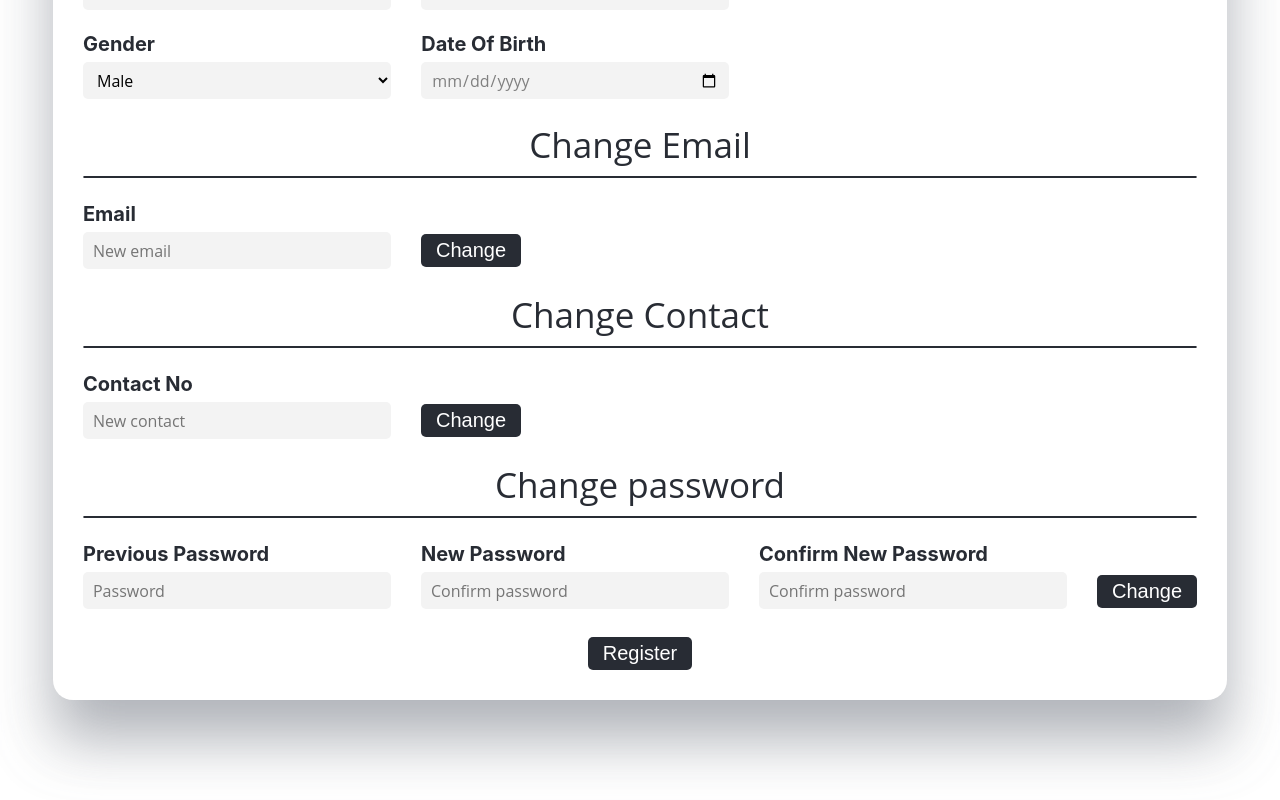
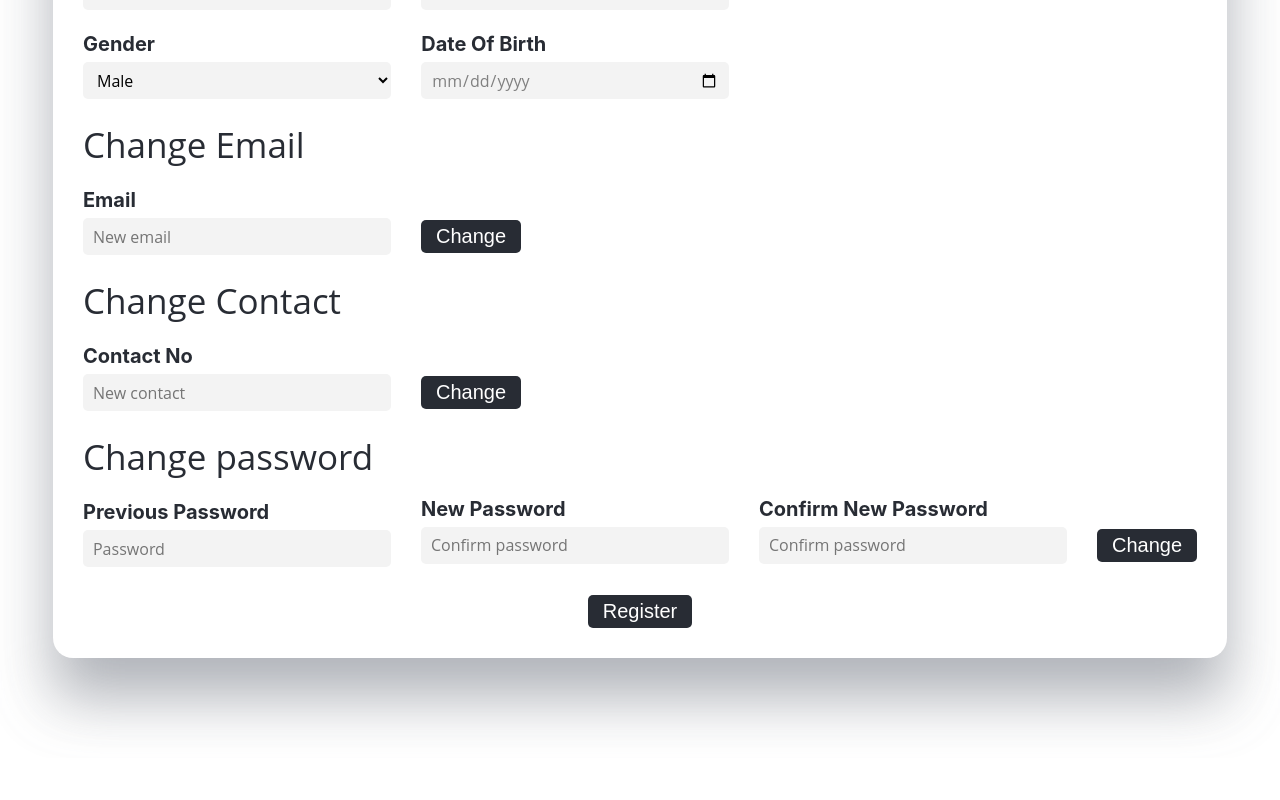
Before and after one commit to AbdullahJanKhan/isee, a React (Create React App) app: page / in a window 1280 px wide. Shown: the part 620-1420 px from the top of the page. After the commit the page ends 1378 px from the top, so only its background shows below. Built offline with nearby package versions, Linux system fonts and the light colour scheme.

Commit message:
userProfile Added

```diff
--- a/src/components/login/userProfile.js
+++ b/src/components/login/userProfile.js
@@ -40,16 +40,9 @@ export function UserProfile() {
                                 <input type="date" name="Dob" style={{color:"rgba(128,128,128, 1.0)"}} />
                             </div>
                             </div>
-                            <div className="subheading">
-                                <label htmlFor="email" className="change">Change Email</label>
-                            </div>
-                        </div>
-                    </div>
-                    <hr className="line"></hr>
-                    <div className="content">
-                        <div className="form">
                             <div className="inrow">
                                 <div className="form-group" style={{marginRight:"30px"}}>
+                                    <label htmlFor="email" className="change">Change Email</label>
                                     <label htmlFor="email" className="placeholder">Email</label>
                                     <div>
                                     <input type="text" name="email" placeholder="New email" style={{marginRight:"30px"}}/>
@@ -59,16 +52,10 @@ export function UserProfile() {
                                     </div>
                                 </div>
                             </div>
-                            <div className="subheading">
-                                <label htmlFor="contact" className="change">Change Contact</label>
-                            </div>
-                        </div>
-                    </div>
-                    <hr className="line"></hr>
-                    <div className="content">
-                        <div className="form">
+
                             <div className="inrow">
                                 <div className="form-group" style={{marginRight:"30px"}}>
+                                    <label htmlFor="contact" className="change">Change Contact</label>
                                     <label htmlFor="contact" className="placeholder">Contact No</label>
                                     <div>
                                     <input type="text" name="contact" placeholder="New contact" style={{marginRight:"30px"}}/>
@@ -78,30 +65,23 @@ export function UserProfile() {
                                     </div>
                                 </div>
                             </div>
-                            <div className="subheading">
-                                <label htmlFor="contact" className="change">Change password</label>
-                            </div>
-                        </div>
-                    </div>
-                    <hr className="line"></hr>
-                    <div className="content">
-                        <div className="form">
                             <div className="inrow">
                                 <div className="form-group" style={{marginRight:"30px"}}>
+                                    <label htmlFor="contact" className="change">Change password</label>
                                     <label htmlFor="password" className="placeholder">Previous Password</label>
                                     <input type="password" name="password" placeholder="Password" />
                                 </div>
-                                <div className="form-group" style={{marginRight:"30px"}}>
+                                <div className="form-group" style={{marginRight:"30px",marginTop:'60px'}}>
                                     <label htmlFor="confirm password" className="placeholder">New Password</label>
                                     <input type="password" name="password" placeholder="Confirm password" />
                                 </div>
-                                <div className="form-group" style={{marginRight:"30px"}}>
+                                <div className="form-group" style={{marginRight:"30px",marginTop:'60px'}}>
                                     <label htmlFor="confirm password" className="placeholder">Confirm New Password</label>
                                     <input type="password" name="password" placeholder="Confirm password" />
 
                                 </div>
                                 <div className="form-group">
-                                    <button type="button" className="btn" style={{alignItems:'flex-end',justifyContent:'flex-end',marginTop:'9.5px'}}>
+                                    <button type="button" className="btn" style={{marginTop:'69.5px'}}>
                                         Change
                                     </button>
                                 </div>
```
